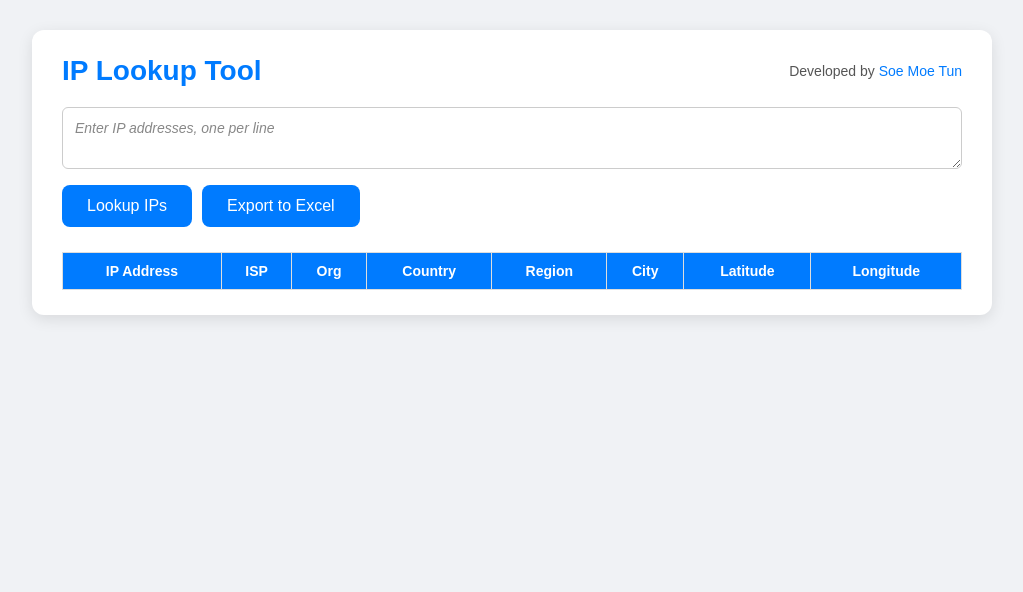
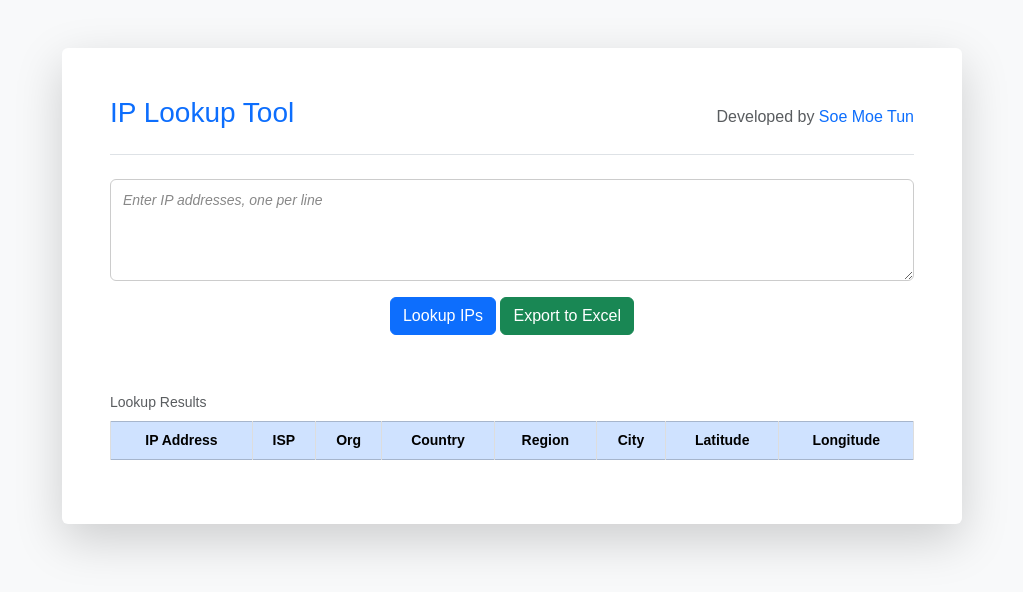
Before and after one commit to soemoehtun/IP-Lookup-Tools, a plain HTML site: page index.html in a window 1280 px wide. Shown: the whole page, without its empty margins (128-1151 px from the left). Drawn offline with nearby package versions, Linux system fonts and the light colour scheme.

Commit message:
Update index.html

```diff
--- a/index.html
+++ b/index.html
@@ -4,36 +4,39 @@
 <meta charset="UTF-8">
 <meta name="viewport" content="width=device-width, initial-scale=1.0">
 <title>IP Lookup Tool</title>
+
+<link href="https://cdn.jsdelivr.net/npm/bootstrap@5.3.2/dist/css/bootstrap.min.css" rel="stylesheet" integrity="sha384-T3c6CoIi6uLrA9TneNEoa7RxnatzjcDSCmG1MXxSR1GAsXEV/Dwwykc2MPK8M2HN" crossorigin="anonymous">
+
+<script src="https://cdnjs.cloudflare.com/ajax/libs/xlsx/0.18.5/xlsx.full.min.js"></script>
+
 <link rel="stylesheet" href="style.css">
+</head>
+<body class="bg-light p-3 p-md-5">
+    <div class="container bg-white p-4 p-md-5 rounded shadow-lg">
 
-<!-- SheetJS library for Excel export -->
-<script src="https://cdnjs.cloudflare.com/ajax/libs/xlsx/0.18.5/xlsx.full.min.js"></script>
-</head>
-<body>
-<div class="container">
-    <!-- Header with title left and developer right -->
-    <div class="header">
-        <h1>IP Lookup Tool</h1>
-        <p class="developer">
+        <div class="d-flex justify-content-between align-items-center mb-4 border-bottom pb-3">
+            <h1 class="text-primary fs-3">IP Lookup Tool</h1>
+            <p class="mb-0 text-muted developer">
                 Developed by
-            <a href="https://bush-ballcap-829.notion.site/Hello-I-m-Soe-Moe-Tun-154ba19866024819b26330566b4b1fa1" target="_blank">
+                <a href="https://bush-ballcap-829.notion.site/Hello-I-m-Soe-Moe-Tun-154ba19866024819b26330566b4b1fa1" target="_blank" class="text-decoration-none text-primary">
                     Soe Moe Tun
                 </a>
             </p>
         </div>
 
-    <!-- Textarea input -->
-    <textarea id="ipInput" placeholder="Enter IP addresses, one per line"></textarea>
-
-    <!-- Buttons aligned left -->
-    <div class="button-group">
-        <button id="lookupBtn">Lookup IPs</button>
-        <button id="exportBtn">Export to Excel</button>
+        <div class="mb-3">
+            <textarea id="ipInput" class="form-control" rows="4" placeholder="Enter IP addresses, one per line"></textarea>
         </div>
 
-    <!-- Result Table -->
-    <table id="resultTable">
-        <thead>
+        <div class="d-grid gap-2 d-md-block button-group mb-4">
+            <button id="lookupBtn" class="btn btn-primary">Lookup IPs</button>
+            <button id="exportBtn" class="btn btn-success">Export to Excel</button>
+        </div>
+
+        <div class="table-responsive">
+            <table id="resultTable" class="table table-striped table-hover table-bordered caption-top">
+                <caption>Lookup Results</caption>
+                <thead class="table-primary">
                     <tr>
                         <th>IP Address</th>
                         <th>ISP</th>
@@ -45,9 +48,13 @@
                         <th>Longitude</th>
                     </tr>
                 </thead>
-        <tbody></tbody>
+                <tbody>
+                    </tbody>
             </table>
         </div>
+    </div>
+
+    <script src="https://cdn.jsdelivr.net/npm/bootstrap@5.3.2/dist/js/bootstrap.bundle.min.js" integrity="sha384-C6RzsynM9kWDrMNeT87bh95OGNyZPhcTNXj1NW7RuBCsyN/o0jlpcV8Qyq46cDfL" crossorigin="anonymous"></script>
 
     <script src="script.js"></script>
 </body>
```
Lines whose indentation alone changed are shown as unchanged.
